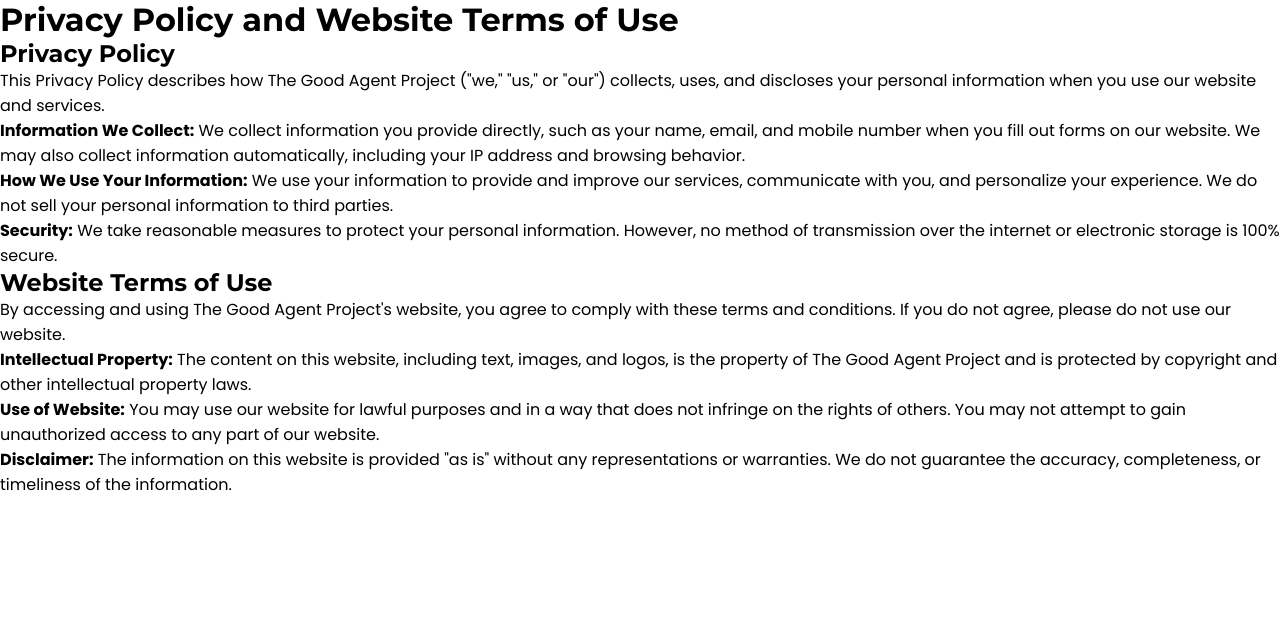
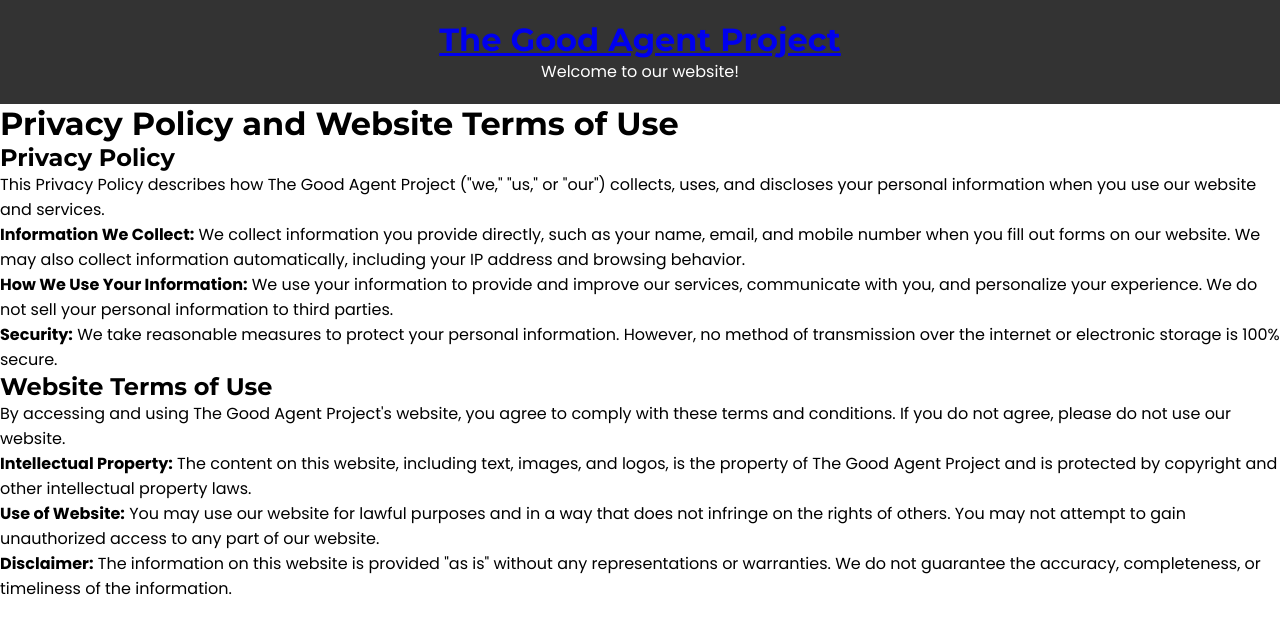
Before and after one commit to The-Good-Agent/the-good-agent.github.io, a plain HTML site: page privacy-and-policy.html in a window 1280 px wide. Drawn offline with Linux system fonts and the light colour scheme.

Commit message:
Code Update

```diff
--- a/privacy-and-policy.html
+++ b/privacy-and-policy.html
@@ -23,7 +23,12 @@
 
   <body>
 
-    <div class="header-container">
+    <div class="main-header-container">
+        <a href="index.html"><h1>The Good Agent Project</h1></a>
+        <p>Welcome to our website!</p>
+    </div>
+
+    <div class="page-header-container">
       <h1>Privacy Policy and Website Terms of Use</h1>
     </div>
 
```
